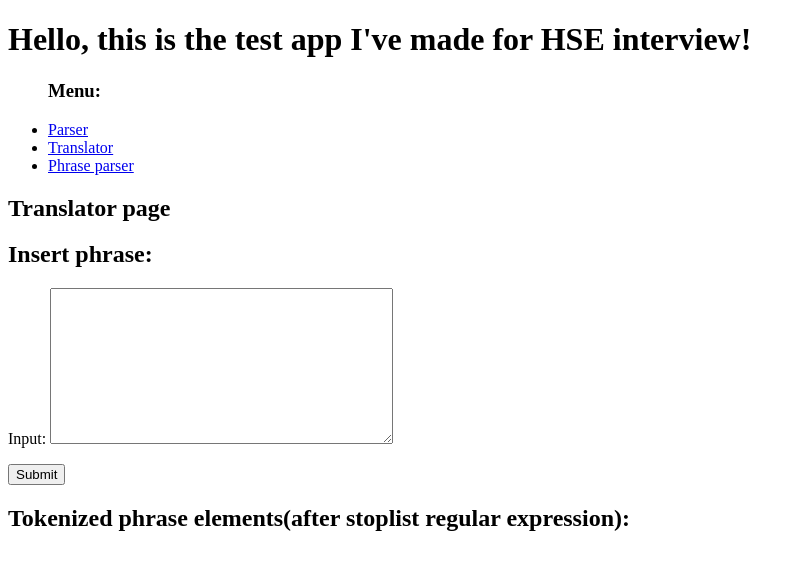
After one commit to DmitryKutsev/kanji_counter, a Django app: page /phrase/ in a window 1280 px wide. The commit adds this page. Shown: the top 570 px of the page, without its empty margins (0-804 px from the left). Run offline with Django 3.2, Linux system fonts and the light colour scheme; parts of the project's set-up code (start-up, migrations or seed data) failed here and were passed over.

Commit message:
phrase parser added

```diff
--- a/NLP_app/forms.py
+++ b/NLP_app/forms.py
@@ -5,3 +5,6 @@ class InputForm(forms.Form):
 
 class OutputForm(forms.Form):
     output = forms.CharField(widget=forms.Textarea)
+
+class OneMoreInputForm(forms.Form):
+    input = forms.CharField(widget=forms.Textarea)
--- /dev/null
+++ b/NLP_app/templates/NLP_app/phrase_parser.html
@@ -0,0 +1,41 @@
+<!DOCTYPE html>
+<html lang="en">
+<head>
+    <meta charset="UTF-8">
+    <title>MY NLP APP</title>
+</head>
+<body>
+        <div>
+        <h1>Hello, this is the test app I've made for HSE interview!</h1>
+            <ul class="menu">
+                <h3>Menu:</h3>
+                <li class="menu_link">
+                    <a href="/" class="menu_el">Parser</a>
+                </li>
+                <li class="menu_link">
+                    <a href="/translator/" class="menu_el">Translator</a>
+                </li>
+                <li class="menu_link">
+                    <a href="/phrase/" class="menu_el">Phrase parser</a>
+                </li>
+            </ul>
+        <div class="container">
+            <form method="POST">
+                <h2>Translator page</h2>
+                <h2>Insert phrase:</h2>
+                {{inp_form.as_p}}
+                {% csrf_token %}
+                <input type="submit" class="btn btn-primary" value="Submit">
+            </form>
+        </div>
+        <div class="container">
+            <h2>Tokenized phrase elements(after stoplist regular expression):</h2>
+            <br>
+            <ul class="dropdown">
+                {% for i in tokenized_list %}
+                    <li><strong>{{ i }}</strong></li>
+                {% endfor %}
+            </ul>
+        </div>
+</body>
+</html>
--- a/NLP_app/views.py
+++ b/NLP_app/views.py
@@ -12,26 +12,67 @@ def index(request):
 # Create your views here.
 def translator_input(request):
     inp_form = forms.InputForm()
+    if parcer.all_topics():
+        all_topics_list = parcer.all_topics()
+    else:
+        all_topics_list = []
     if request.method == 'POST':
         inp_form = forms.InputForm(request.POST)
     if inp_form.is_valid():
         print("YEP")
         print(inp_form)
         print(inp_form.cleaned_data['input'])
-        adress = "C:\\Dima\\NLP\\shinbun_analyse\\07.11.2019__shakai.txt"
-        file = adress.split('\\')[-1]
-        string = parcer.freq_from_one_file(adress,inp_form.cleaned_data['input'])
+        string = parcer.freq_from_one_file(inp_form.cleaned_data['input'])
         kanji = inp_form.cleaned_data['input']
         translation = parcer.dict_mult_symbol(inp_form.cleaned_data['input'])
-        return render(request, 'NLP_app/translator_and_analyser.html', {'inp_form':inp_form, 'text':file, 'word': kanji, 'frequency':string, 'translate': translation[0], 'pron': translation[1]})
+        return render(request, 'NLP_app/translator_and_analyser.html', {
+            'inp_form':inp_form, 'word': kanji, 'frequency':string, 'translate': translation[0], 'pron': translation[1], 'all_topics': all_topics_list
+        })
     else:
-        return render(request, 'NLP_app/translator_and_analyser.html', {'inp_form': inp_form})
+        return render(request, 'NLP_app/translator_and_analyser.html', {'inp_form': inp_form, 'all_topics': all_topics_list})
 
 
 def parser_input(request):
-    parser_form = forms.OutputForm()
-    return render(request, 'NLP_app/parser.html', {'out_form':parser_form})
+    all_topics_list = parcer.all_topics()
+    today_topics_list = []
+    if parcer.if_today_exists():
+        print('here')
+        print(parcer.if_today_exists)
+        today_topics_list = parcer.shakai_topiks_by_date()
+        return render(request, 'NLP_app/parser.html', {'today_topics': today_topics_list, 'all_topics': all_topics_list})
+    else:
+        if (request.GET.get('get_topics')):
+            "now well"
+            today_topics_list = parcer.shakai_topiks_by_date()
+            all_topics_list = parcer.all_topics()
+            return render(request, 'NLP_app/parser.html', {'today_topics': today_topics_list, 'all_topics': all_topics_list})
+        else:
+            return render(request, 'NLP_app/parser.html', {'today_topics': today_topics_list, 'all_topics': all_topics_list})
 
+
+def phrase_parser_input(request):
+    inp_form = forms.OneMoreInputForm()
+    tokenized_list = []
+    if request.method == 'POST':
+        inp_form = forms.InputForm(request.POST)
+    if inp_form.is_valid():
+        tokenized_list = parcer.tokenize_stopping(inp_form.cleaned_data['input'])
+
+
+    return render(request, 'NLP_app/phrase_parser.html', {'inp_form': inp_form, 'tokenized_list': tokenized_list})
+
+
+
+
+
+
+
+
+
+
+
+
+#####################################
 def menu(request):
     context = {
         'contacts': [
--- a/NLP_django/urls.py
+++ b/NLP_django/urls.py
@@ -20,10 +20,10 @@ from django.conf.urls import include
 
 
 urlpatterns = [
-    path('', views.translator_input, name='forms'),
+    path('', views.parser_input, name='forms'),
+    path('translator/', views.translator_input, name='forms'),
+    path('phrase/', views.phrase_parser_input, name='forms'),
+
     #path('', views.output, name='forms'),
-    path('admin/', admin.site.urls),
-    path('parser/', views.parser_input, name='forms'),
-    path('test/', views.test_page),
-    path('nlp_app/', include('NLP_app.urls')),
+
 ]
```
Also changed, not shown: NLP_app/parcer.py (+11 -2 lines), NLP_app/shakai_topics/07.25.2019__shakai.txt (deleted, +0 -16 lines), NLP_app/templates/NLP_app/form_page.html (deleted, +0 -13 lines), NLP_app/templates/NLP_app/index.html (deleted, +0 -34 lines), NLP_app/templates/NLP_app/parser.html (+6 -3 lines), NLP_app/templates/NLP_app/translator_and_analyser.html (+7 -4 lines), shakai_topics/07.25.2019__shakai.txt (deleted, +0 -16 lines).
